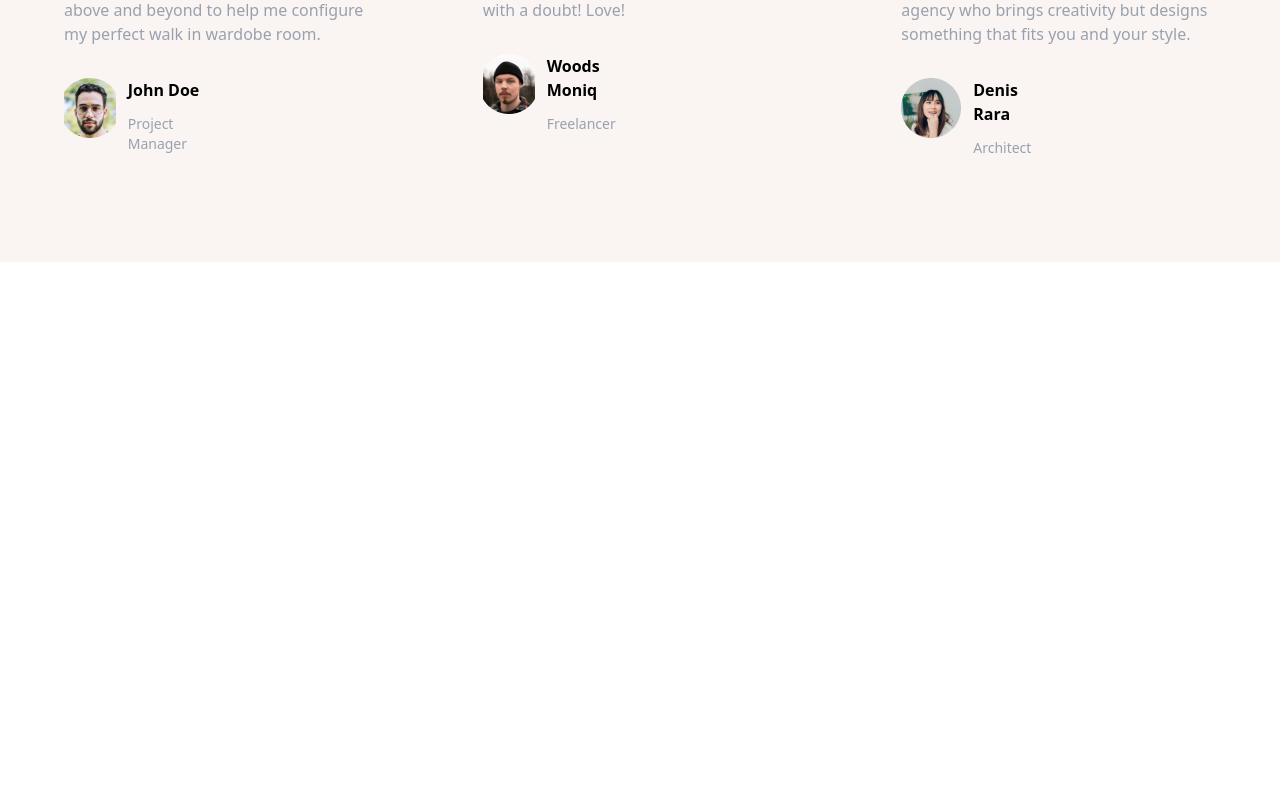
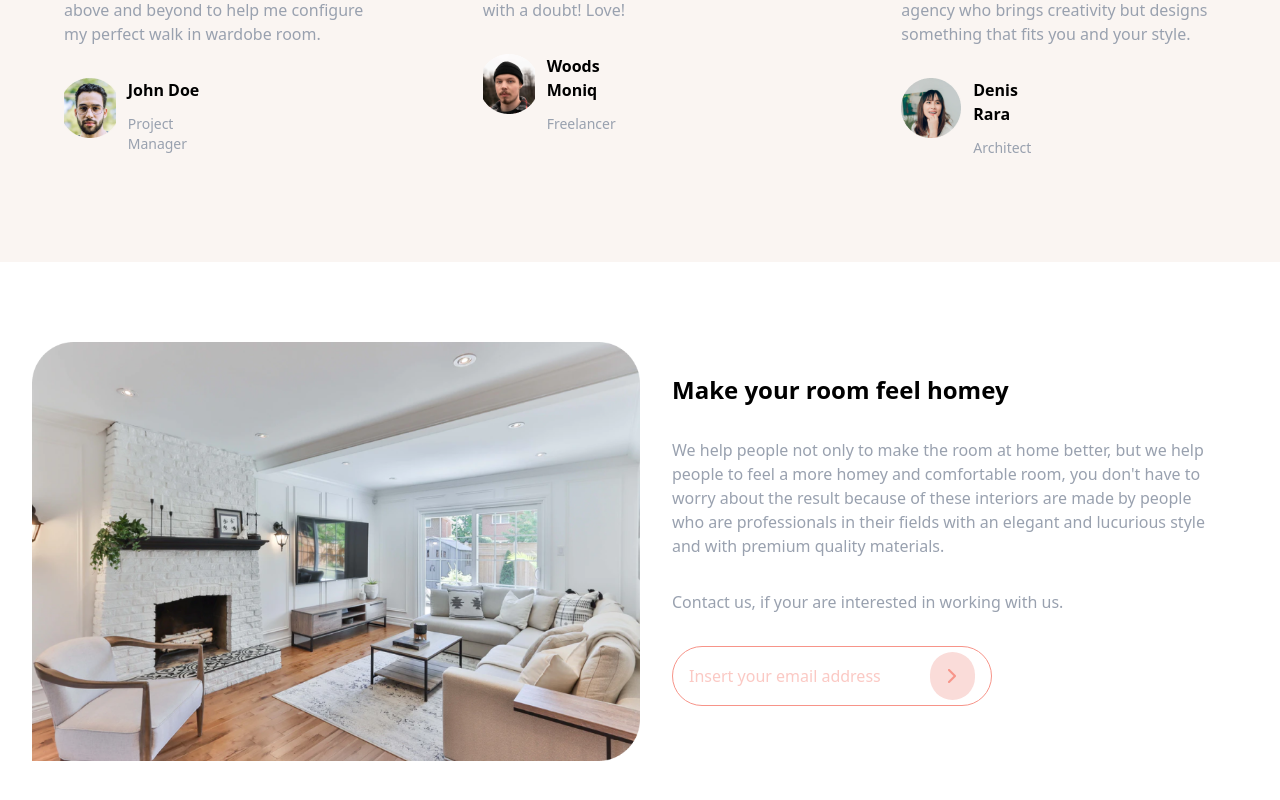
Before and after one commit to Th3-D5-482/Shady-Homes-Website, a React (Vite) app: page / in a window 1280 px wide. Shown: the part 2906-3706 px from the top of the page. Before the commit the page ends 3248 px from the top, so only its background shows below. Built offline with nearby package versions, Linux system fonts and the light colour scheme.

Commit message:
Th3_D5_482

```diff
--- a/src/App.jsx
+++ b/src/App.jsx
@@ -17,8 +17,8 @@ const App = () => {
       <Visualize/>
       <Featured/>
       <Services/>
-      { /* <Homey/>
-      <Footer/> */}
+      <Homey/>
+      {/*<Footer/>*/}
     </div>
   )
 }
--- a/src/Components/Homey.jsx
+++ b/src/Components/Homey.jsx
@@ -27,11 +27,11 @@ const Homey = () => {
         }
       };
   return (
-    <div className='w-auto mx-8 h-130 mb-20 flex overflow-hidden'>
-        <div className='w-1/2'>
+    <div className='w-auto mx-8 h-200 mb-20 flex-row overflow-hidden md:flex md:130'>
+        <div className='md:w-1/2'>
             <img src={homey} alt="" />
         </div>
-        <div className='w-1/2 px-8 py-8'>
+        <div className='w-auto px-8 py-8 md:w-1/2'>
             <h2 className='text-2xl font-semibold mb-8'>Make your room feel homey</h2>
             <p className='text-gray-400 mb-8'>We help people not only to make the room at home better, but we help people to feel a more homey and comfortable room, you don't have to worry about the result because of these interiors are made by people who are professionals in their fields with an elegant and lucurious style and with premium quality materials.</p>
             <p className='text-gray-400 mb-8'>Contact us, if your are interested in working with us.</p>
```
